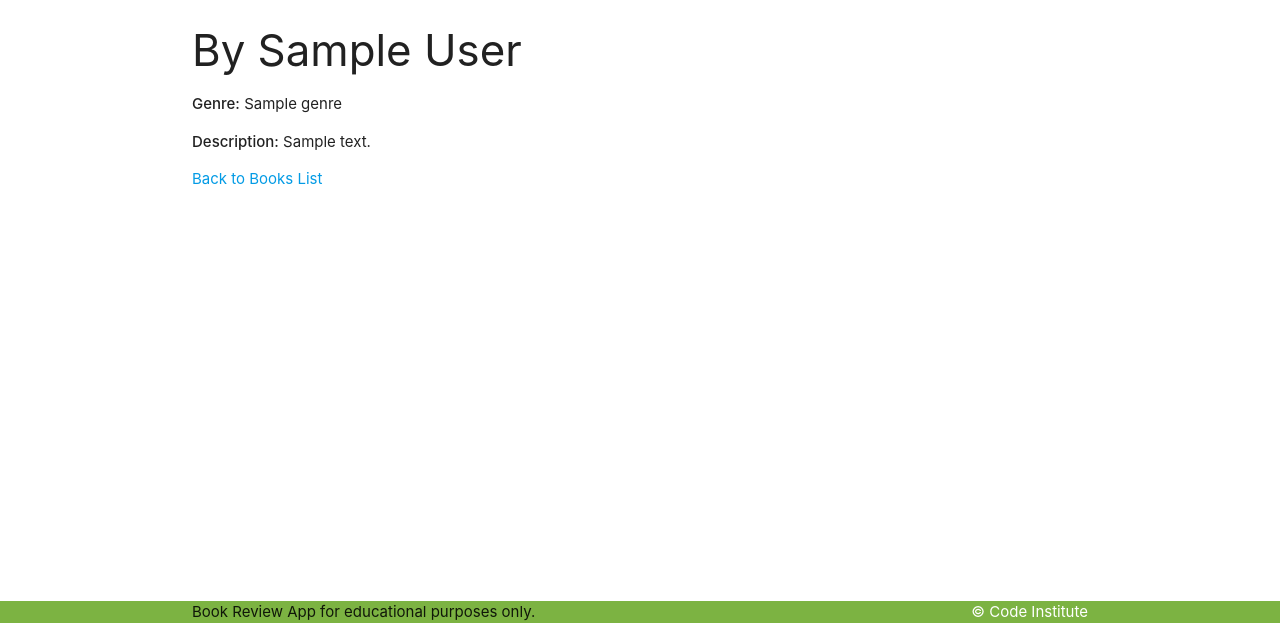
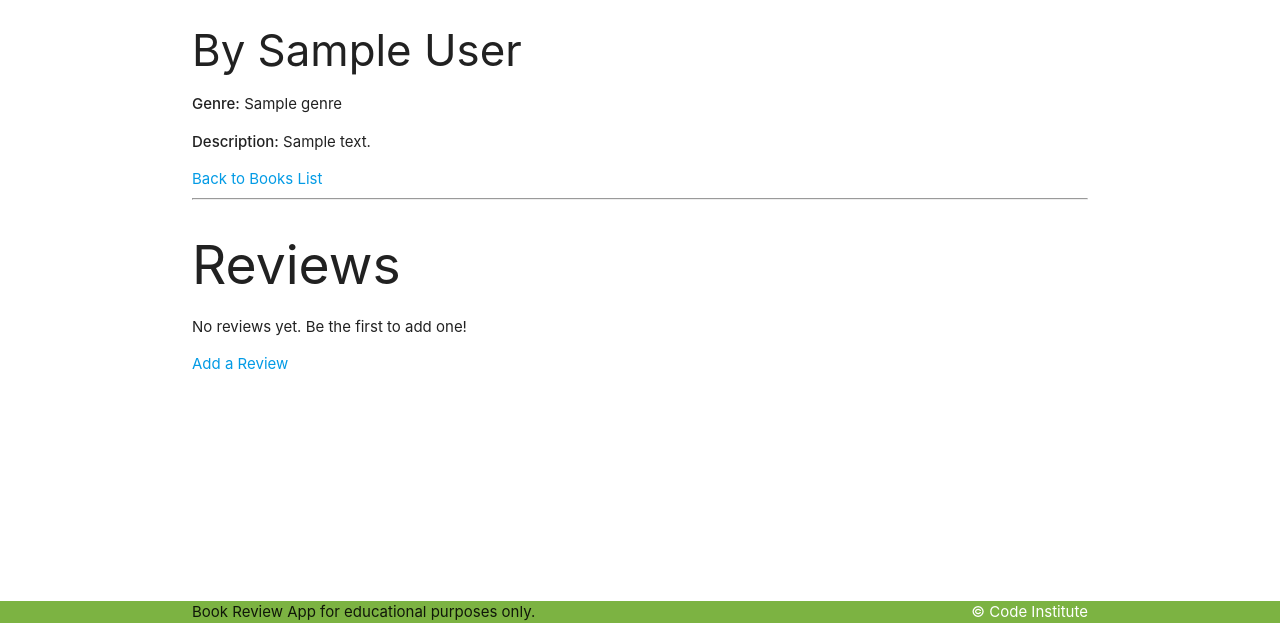
Before and after one commit to Ramil96/book-application, a Flask app: page /book/1 in a window 1280 px wide. Shown: the part 177-800 px from the top of the page. Run offline with Flask 3, Linux system fonts and the light colour scheme; tables that the repository leaves empty hold one stand-in row (values such as "Sample post").

Commit message:
add new book review listing comment if no book reviews present

```diff
--- a/taskmanager/templates/book_detail.html
+++ b/taskmanager/templates/book_detail.html
@@ -6,4 +6,23 @@
   <p><strong>Genre:</strong> {{ book.genre.genre_name }}</p>
   <p><strong>Description:</strong> {{ book.description or 'No description available.' }}</p>
   <a href="{{ url_for('home') }}">Back to Books List</a>
+
+  <hr>
+
+  <!-- Reviews Section -->
+  <h2>Reviews</h2>
+  {% if reviews %}
+    <ul>
+      {% for review in reviews %}
+        <li>
+          <strong>{{ review.rating }} stars</strong>: {{ review.review_text }}
+        </li>
+      {% endfor %}
+    </ul>
+  {% else %}
+    <p>No reviews yet. Be the first to add one!</p>
+  {% endif %}
+
+  <!-- Add a Review Link -->
+  <a href="{{ url_for('add_review', book_id=book.id) }}">Add a Review</a>
 {% endblock %}
```
Also changed, not shown: taskmanager/templates/add_review.html (+8 -9 lines).
